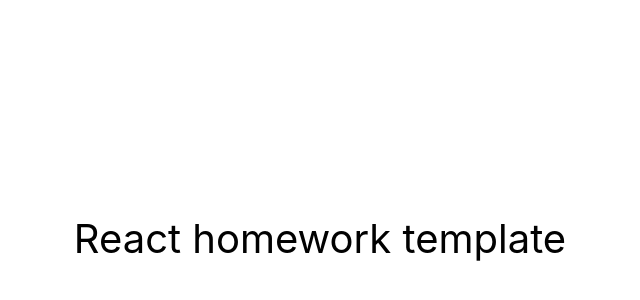
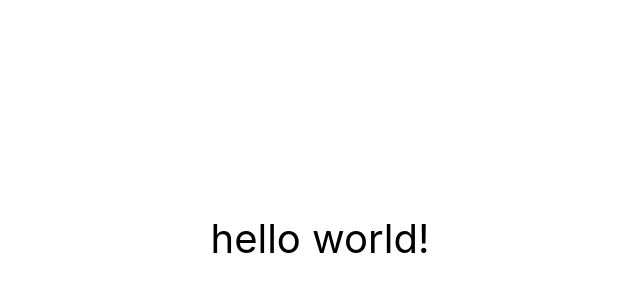
Before and after one commit to SerhiiBrekhov/HW-03-react_findder-t2, a React (Create React App) app: page / in a window 1280 px wide. Shown: the part 162-462 px from the top of the page, without its empty margins (320-960 px from the left). Built offline with nearby package versions, Linux system fonts and the light colour scheme.

Commit message:
hello
try deploy

```diff
--- a/package.json
+++ b/package.json
@@ -1,8 +1,8 @@
 {
-  "name": "react-homework-template",
-  "version": "0.1.0",
+  "name": "HW-03-react_findder-t2",
+  "version": "0.2.0",
   "private": true,
-  "homepage": "https://goitacademy.github.io/react-homework-template/",
+  "homepage": "https://github.com/SerhiiBrekhov/HW-03-react_findder-t2/",
   "dependencies": {
     "@testing-library/jest-dom": "^5.16.3",
     "@testing-library/react": "^12.1.4",
--- a/public/index.html
+++ b/public/index.html
@@ -60,6 +60,7 @@
   <body>
     <noscript>You need to enable JavaScript to run this app.</noscript>
     <div id="root"></div>
+
     <!--
       This HTML file is a template.
       If you open it directly in the browser, you will see an empty page.
--- a/src/components/App.jsx
+++ b/src/components/App.jsx
@@ -7,10 +7,10 @@ export const App = () => {
         justifyContent: 'center',
         alignItems: 'center',
         fontSize: 40,
-        color: '#010101'
+        color: '#010101',
       }}
     >
-      React homework template
+      hello world!
     </div>
   );
 };
```
Also changed, not shown: 1 other file (tests, documents, lock files or other folders).
